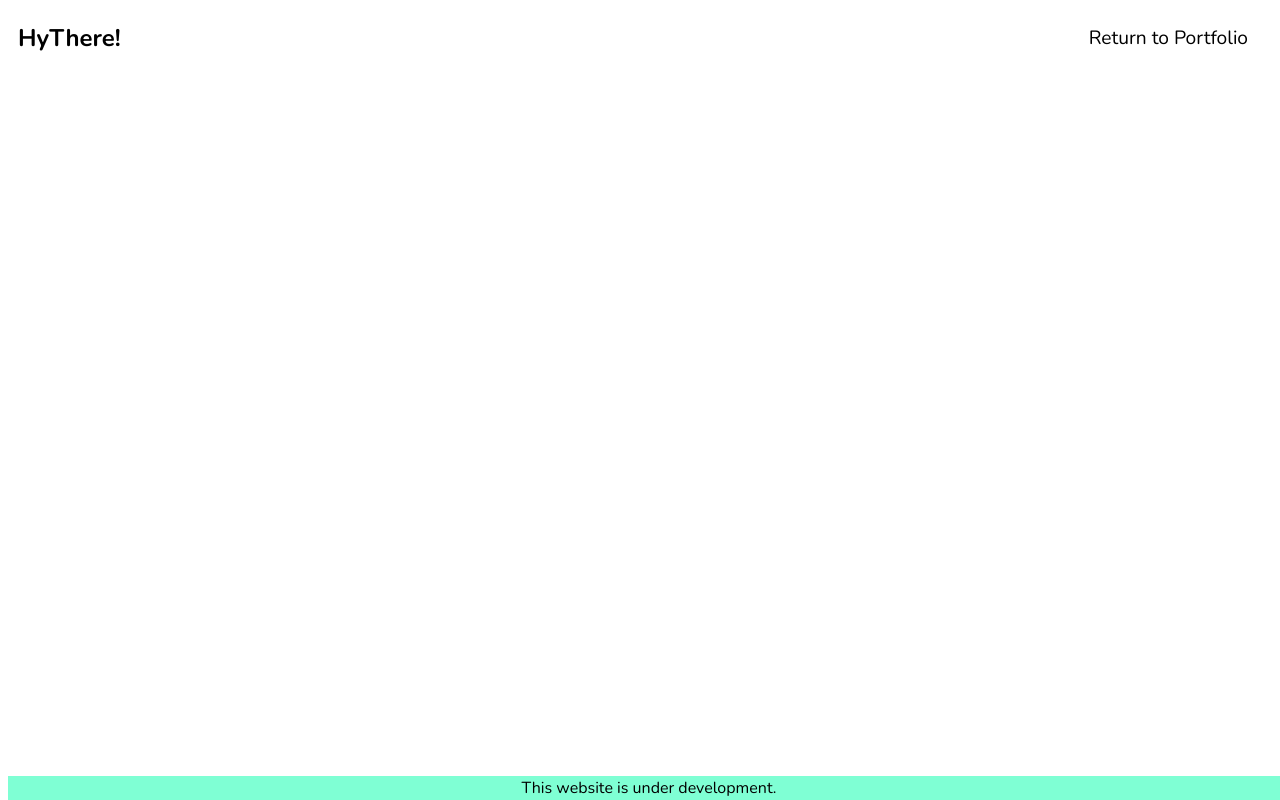
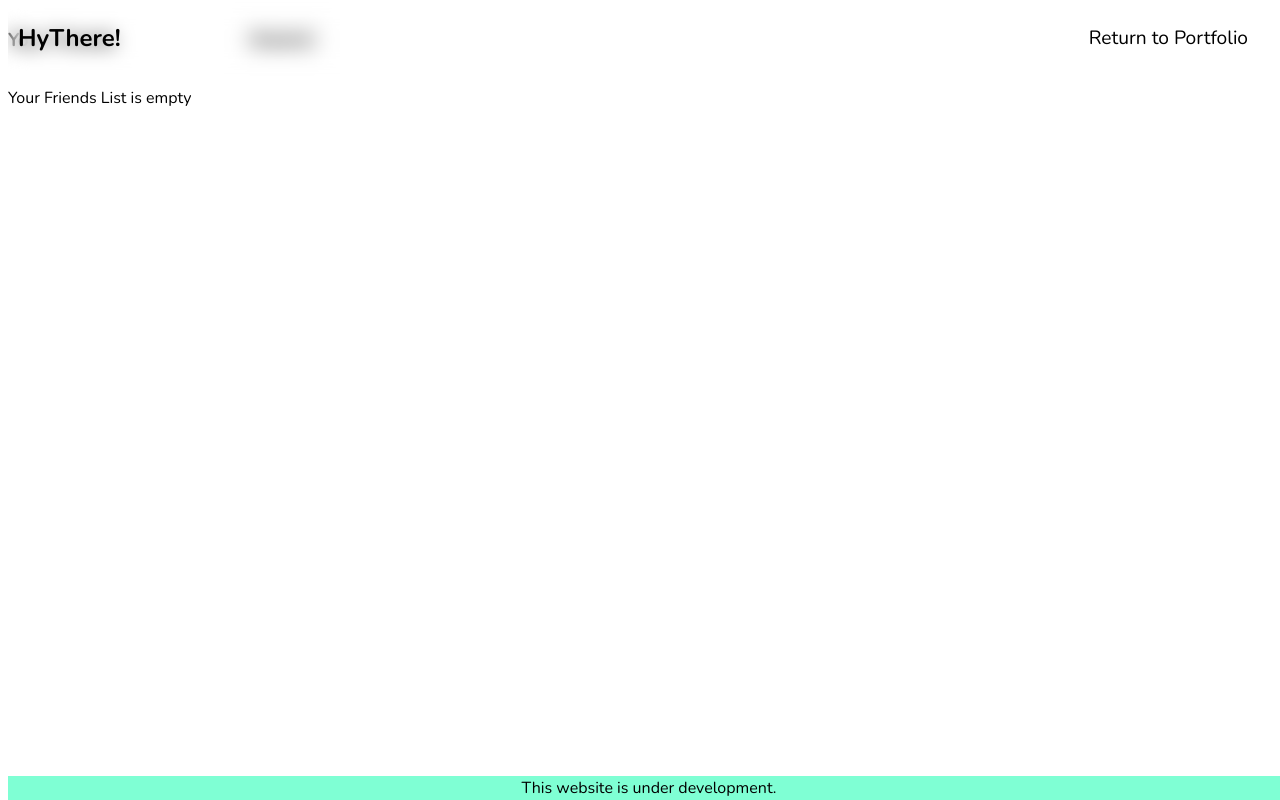
Before and after one commit to vijay-kittu/Chat-App, a React (Create React App) app: page /friends-list in a window 1280 px wide. Built offline with nearby package versions, Linux system fonts and the light colour scheme; a web font is replaced by a local one.

Commit message:
built FriendsList.js and RequestsList.js

```diff
--- a/src/App.css
+++ b/src/App.css
@@ -87,10 +87,24 @@ body {
   text-align: center;
 }
 
+.friends-list {
+  width: 320px;
+  overflow-y: scroll;
+}
+
+.friends-list-heading {
+  display: flex;
+  align-items: center;
+  justify-content: space-between;
+}
+
+.friends-list-heading button {
+  height: fit-content;
+  margin-right: 10px;
+}
+
 .general_chat {
-  flex: 1 1 200px;
-  max-width: 100%;
-  min-width: 300px;
+  margin-right: 10px;
   min-height: 250px;
   border-width: 5px;
   border-color: white;
@@ -136,6 +150,20 @@ body {
 
 .home {
   margin-top: 70px;
+  width: 100%;
+}
+
+.homepage_distribution {
+  display: flex;
+  justify-content: stretch;
+}
+
+.left {
+  flex: 0;
+}
+
+.right {
+  flex: 1;
 }
 
 .logout-button {
@@ -153,11 +181,6 @@ body {
   cursor: pointer;
   background-color: red;
   color: white;
-}
-
-.homepage_distribution {
-  display: flex;
-  flex-wrap: wrap;
 }
 
 .login {
@@ -224,7 +247,7 @@ body {
   display: flex;
   background-color: #F0E2C1;
 }
-
+/*
 .private_chat {
   flex: 1 1 400px;
   max-width: 100%;
@@ -233,7 +256,7 @@ body {
   border-width: 5px;
   border-color: white;
   border-style:ridge;
-}
+}*/
 
 .register {
   display: flex;
@@ -281,6 +304,22 @@ body {
   text-align: center;
 }
 
+.requests-list {
+  width: 300px;
+  height:
+}
+
+.requests-list-heading {
+  display: flex;
+  align-items: center;
+  justify-content: space-between;
+}
+
+.requests-list-heading button {
+  height: fit-content;
+  margin-right: 20px;
+}
+
 .section {
   margin-right: 0px;
   padding:10px 10px;
--- a/src/App.js
+++ b/src/App.js
@@ -17,6 +17,8 @@ import Register from "./components/Register";
 import Login from "./components/Login";
 import Redirecting from "./components/Redirecting";
 import "./App.css";
+import FriendsList from "./components/FriendsList";
+import RequestsList from "./components/RequestsList";
 
 function App() {
   return (
@@ -33,6 +35,8 @@ function App() {
             <Route path="/register" element={<Register />} />
             <Route path="/redirecting" element={<Redirecting />} />
             <Route path="/login" element={<Login />} />
+            <Route path="/friends-list" element={<FriendsList />} />
+            <Route path="/requests-list" element={<RequestsList />} />
           </Routes>
         </Router>
         <div className="end-note">This website is under development.</div>
--- a/src/components/AuthContext.js
+++ b/src/components/AuthContext.js
@@ -4,8 +4,8 @@ export const AuthContext = createContext();
 
 export const AuthProvider = ({ children }) => {
   const [user, setUser] = useState(null);
-  const [friend, setFriend] = useState([{ userName: "", firstName: "" }]);
-  const [request, setRequest] = useState([{ userName: "" }]);
+  const [friend, setFriend] = useState([]);
+  const [request, setRequest] = useState([]);
 
   const login = (userData) => {
     setUser(userData);
--- a/src/components/FriendsList.js
+++ b/src/components/FriendsList.js
@@ -1,13 +1,23 @@
 import React, { useState, useContext } from "react";
 import { AuthContext } from "./AuthContext";
+import RequestsList from "./RequestsList";
 
 const FriendsList = () => {
   const { friend } = useContext(AuthContext);
+  const [showRequests, setShowRequests] = useState(false);
 
   return (
-    <div>
-      <h3>Your Friends</h3>
-      {!friend ? (
+    <div className="friends-list">
+      {/*<div>
+        <h3>Your Friends</h3>
+        <div></div>
+        <button onClick={() => setShowRequests(!showRequests)}>
+          {showRequests ? "Close Requests" : "Requests"}
+        </button>
+        {showRequests && <RequestsList />}
+      </div>
+
+      {!friend || friend.length === 0 ? (
         <p>Your Friends List is empty</p>
       ) : (
         friend.map((item, index) => (
@@ -17,6 +27,27 @@ const FriendsList = () => {
             <p></p>
           </div>
         ))
+      )}*/}
+      {showRequests ? (
+        <RequestsList goBack={() => setShowRequests(false)} />
+      ) : (
+        <div>
+          <div className="friends-list-heading">
+            <h3>Your Friends</h3>
+            <button onClick={() => setShowRequests(true)}>Requests</button>
+          </div>
+          {friend.length === 0 ? (
+            <p>Your Friends List is empty</p>
+          ) : (
+            friend.map((item, index) => (
+              <div key={index} className="friend">
+                {item.firstName}
+                <div></div>
+                <p></p>
+              </div>
+            ))
+          )}
+        </div>
       )}
     </div>
   );
--- a/src/components/Home.js
+++ b/src/components/Home.js
@@ -4,6 +4,7 @@ import { Link, useNavigate } from "react-router-dom";
 import Contact from "./Contact";
 import { AuthContext } from "./AuthContext";
 import { useAuth } from "./AuthContext";
+import FriendsList from "./FriendsList";
 
 const Home = () => {
   const { user } = useContext(AuthContext);
@@ -29,8 +30,12 @@ const Home = () => {
     <div className="home">
       {/*<Navbar />*/}
       <div className="homepage_distribution">
-        <Chat />
-        {/*<PrivateChat />*/}
+        <div className="left">
+          <FriendsList />
+        </div>
+        <div className="right">
+          <Chat />
+        </div>
       </div>
       <br></br>
       <button className="logout-button" onClick={handleLogout}>
--- a/src/components/RequestsList.js
+++ b/src/components/RequestsList.js
@@ -1,13 +1,17 @@
 import React, { useContext } from "react";
 import { AuthContext } from "./AuthContext";
 
-const RequestsList = () => {
+export const RequestsList = ({ goBack = () => {} }) => {
   const { request } = useContext(AuthContext);
 
   return (
-    <div>
-      <h3>Requests for You</h3>
-      {!friend ? (
+    <div className="requests-list">
+      <div className="requests-list-heading">
+        <h3>Requests for You</h3>
+        <button onClick={goBack}>Friends</button>
+      </div>
+
+      {request.length === 0 ? (
         <p>No Requests Received</p>
       ) : (
         request.map((item, index) => (
@@ -22,3 +26,5 @@ const RequestsList = () => {
     </div>
   );
 };
+
+export default RequestsList;
```
